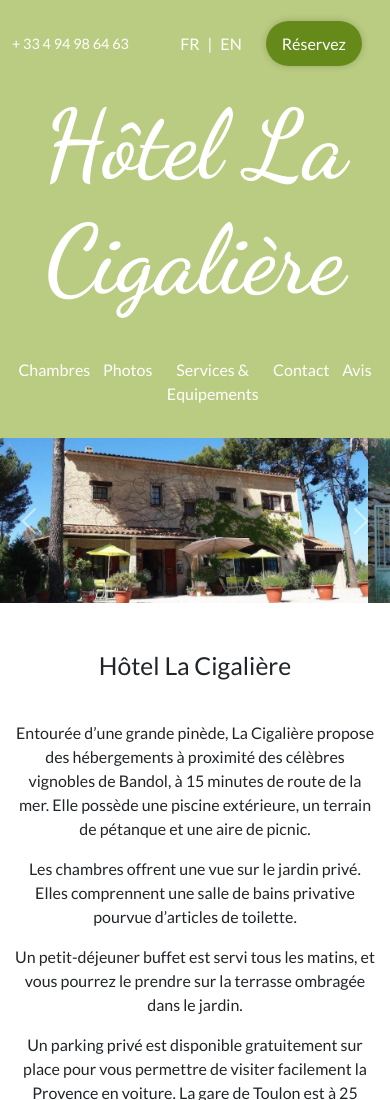
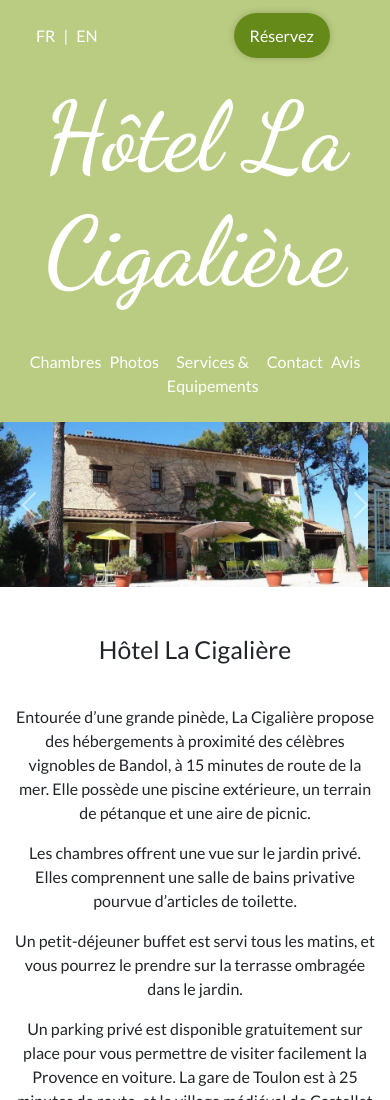
Before and after one commit to Nathalie-Thisse/la-cigaliere, a plain HTML site: page index.html in a window 390 px wide. Shown: the top 1100 px of the page. Drawn offline with nearby package versions, Linux system fonts and the light colour scheme.

Commit message:
responsive fixed

```diff
--- a/assets/css/style.css
+++ b/assets/css/style.css
@@ -198,6 +198,12 @@ footer .footer-last-section{
 
 @media screen and (max-width:767px){
 
+    *{
+        margin-right: 0;
+    }
+    header{
+        padding: 1.5rem;
+    }
 
     header h1{
         text-align: center;
@@ -205,13 +211,16 @@ footer .footer-last-section{
     }
 
     header ul li{
-        padding: 0rem 0.4rem !important;
+        padding: 0rem 0.25rem !important;
         text-align: center;
     }
 
     header .tel{
-        margin-right: 1rem;
-        font-size: 0.9rem;
+        display: none;
+    }
+
+    .booking-btn-header{
+        margin-left: 7rem;
     }
 
     .map-responsive{
```
